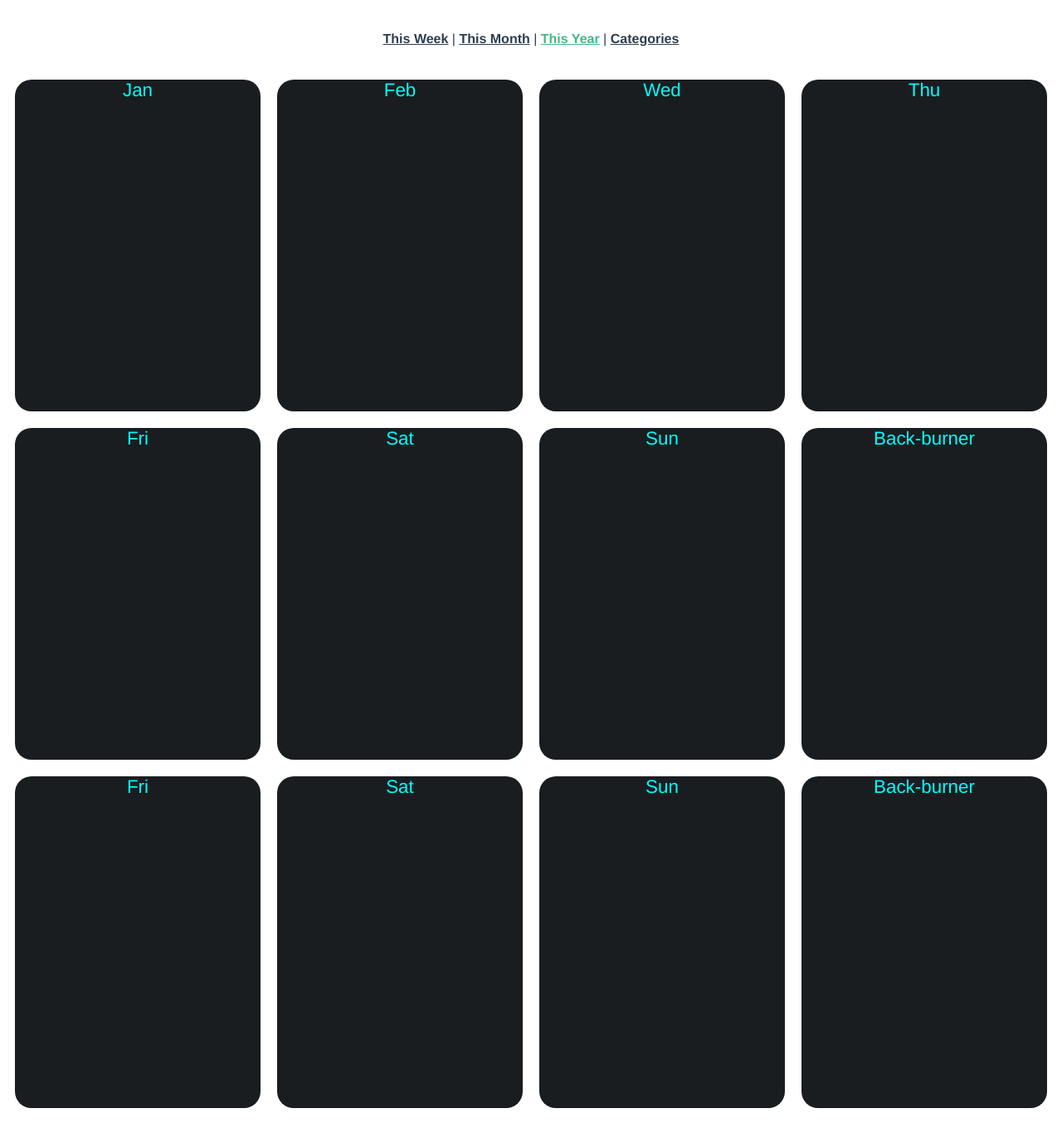
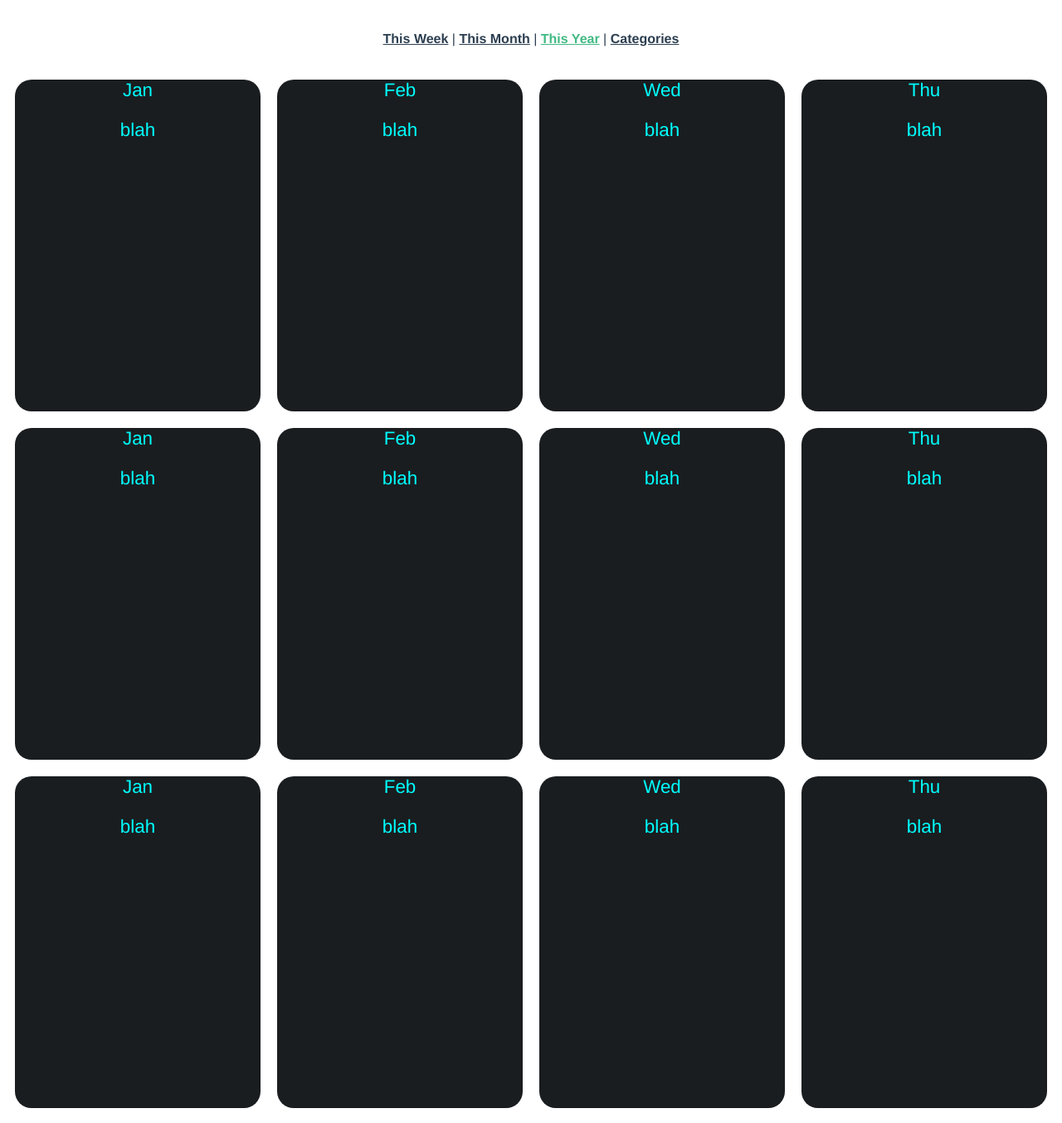
Before and after one commit to kaisucode/copolla-todo, a Vue app in the folder project-project-vue/: page /year in a window 1280 px wide. Shown: the whole page at 83% size. Built offline with nearby package versions, Linux system fonts and the light colour scheme.

Commit message:
Clean up years

```diff
--- a/project-project-vue/src/App.vue
+++ b/project-project-vue/src/App.vue
@@ -35,8 +35,9 @@
 
 <script charset="utf-8">
 
-import router from 'vue-router'
-/* window.history.push(state) */
+// import VueRouter from 'vue-router'
+// import router from "./router";
+
 
 const KEY_CODES = {
   "h": 72,
@@ -67,8 +68,8 @@ document.addEventListener("keydown", (event) => {
 
   }
   else if (event.keyCode == KEY_CODES["d"]){
-    /* router.push("year"); */
-    window.history.pushState("year");
+    // this.router.push("year");
+    // window.history.pushState("year");
     /* window.location.href = "year"; */
   }
   else if (event.keyCode == KEY_CODES["f"]){
--- a/project-project-vue/src/components/TextCard/index.vue
+++ b/project-project-vue/src/components/TextCard/index.vue
@@ -9,9 +9,10 @@
 				{{ task.taskName }}
 			</li>
 		</ul>
-		{{weekData}}
+
+		{{ stickyNoteData }}
 		<!-- <ul> -->
-		<!--   <li v-for="task in weekData"> -->
+		<!--   <li v-for="task in stickyNoteData"> -->
 		<!--     {{ task }} -->
 		<!--   </li> -->
 		<!-- </ul> -->
@@ -29,6 +30,6 @@ export default {
     };
   },
   name: "TextCard",
-  props: ["title", "size", "tasks", "weekData"]
+  props: ["title", "size", "tasks", "stickyNoteData"]
 };
 </script>
--- a/project-project-vue/src/main.js
+++ b/project-project-vue/src/main.js
@@ -1,6 +1,6 @@
 import Vue from 'vue'
+import router from './router'
 import App from './App.vue'
-import router from './router'
 import store from './store/index.js'
 
 Vue.config.productionTip = false;
--- a/project-project-vue/src/views/Month/index.vue
+++ b/project-project-vue/src/views/Month/index.vue
@@ -2,24 +2,24 @@
 	<div :class="Styles.container">
 		<div :class="Styles.row">
 			<TextCard title="Week1"
-								:weekData="getWeekData(0)"
+								:stickyNoteData="getWeekData(0)"
 			/>
 			<TextCard title="Week2"
-								:weekData="getWeekData(1)"
+								:stickyNoteData="getWeekData(1)"
 			/>
 			<TextCard title="Week3"
-								:weekData="getWeekData(2)"
+								:stickyNoteData="getWeekData(2)"
 			/>
 		</div>
 		<div :class="Styles.row">
 			<TextCard title="Week4"
-								:weekData="getWeekData(3)"
+								:stickyNoteData="getWeekData(3)"
 			/>
 			<TextCard title="Week5"
-								:weekData="getWeekData(4)"
+								:stickyNoteData="getWeekData(4)"
 			/>
 			<TextCard title="Week6"
-								:weekData="getWeekData(5)"
+								:stickyNoteData="getWeekData(5)"
 			/>
 		</div>
 	</div>
--- a/project-project-vue/src/views/Year/index.vue
+++ b/project-project-vue/src/views/Year/index.vue
@@ -1,22 +1,46 @@
 <template>
 	<div :class="Styles.container">
 		<div :class="Styles.row">
-			<TextCard title="Jan" />
-			<TextCard title="Feb"/>
-			<TextCard title="Wed" />
-			<TextCard title="Thu"/>
+			<TextCard title="Jan"
+								:stickyNoteData="getMonthData(0)"
+			/>
+			<TextCard title="Feb"
+								:stickyNoteData="getMonthData(1)"
+			/>
+			<TextCard title="Wed"
+								:stickyNoteData="getMonthData(2)"
+			/>
+			<TextCard title="Thu"
+								:stickyNoteData="getMonthData(3)"
+			/>
 		</div>
 		<div :class="Styles.row">
-			<TextCard title="Fri" />
-			<TextCard title="Sat"/>
-			<TextCard title="Sun" />
-			<TextCard title="Back-burner"/>
+			<TextCard title="Jan"
+								:stickyNoteData="getMonthData(0)"
+			/>
+			<TextCard title="Feb"
+								:stickyNoteData="getMonthData(1)"
+			/>
+			<TextCard title="Wed"
+								:stickyNoteData="getMonthData(2)"
+			/>
+			<TextCard title="Thu"
+								:stickyNoteData="getMonthData(3)"
+			/>
 		</div>
 		<div :class="Styles.row">
-			<TextCard title="Fri" />
-			<TextCard title="Sat"/>
-			<TextCard title="Sun" />
-			<TextCard title="Back-burner"/>
+			<TextCard title="Jan"
+								:stickyNoteData="getMonthData(0)"
+			/>
+			<TextCard title="Feb"
+								:stickyNoteData="getMonthData(1)"
+			/>
+			<TextCard title="Wed"
+								:stickyNoteData="getMonthData(2)"
+			/>
+			<TextCard title="Thu"
+								:stickyNoteData="getMonthData(3)"
+			/>
 		</div>
 	</div>
 	<!-- <button @click="increment">+</button> -->
@@ -38,9 +62,9 @@ export default {
       TextCard
 	},
 	methods: {
-		// increment(){
-		//     this.$store.commit('increment');
-		// }
+		getMonthData(index){
+            return this.$store.state.todo.year['2020'][index];
+		}
 	}
 }
 </script>
```
Also changed, not shown: project-project-vue/src/views/Week/index.vue (indentation only).
